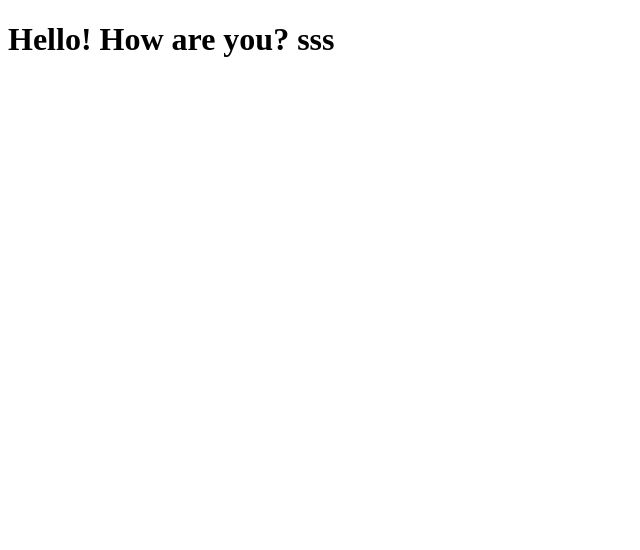
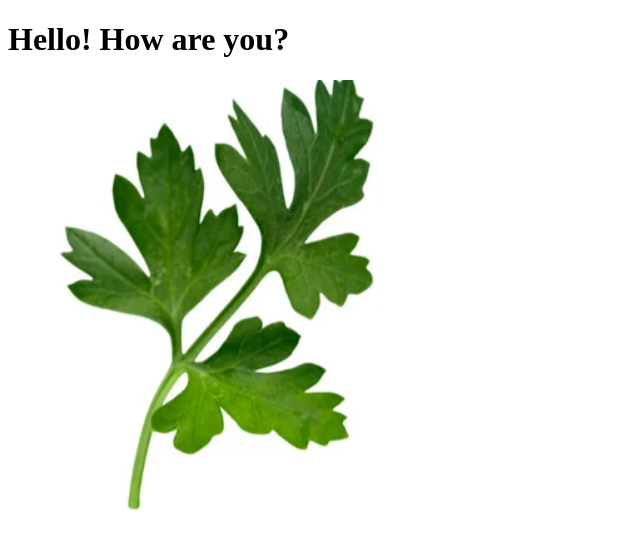
Before and after one commit to BorisKly/js-test, a plain HTML site: page index.html in a window 1280 px wide. Shown: the whole page, without its empty margins (0-640 px from the left). Drawn offline with Linux system fonts and the light colour scheme.

Commit message:
add image

```diff
--- a/index.html
+++ b/index.html
@@ -6,6 +6,7 @@
     <title>Document</title>
   </head>
   <body>
-    <h1>Hello! How are you? sss</h1>
+    <h1>Hello! How are you?</h1>
+    <img src="./Images/parsley.png" alt="petr" \ />
   </body>
 </html>
```
Also changed, not shown: Images/parsley.png (added).
